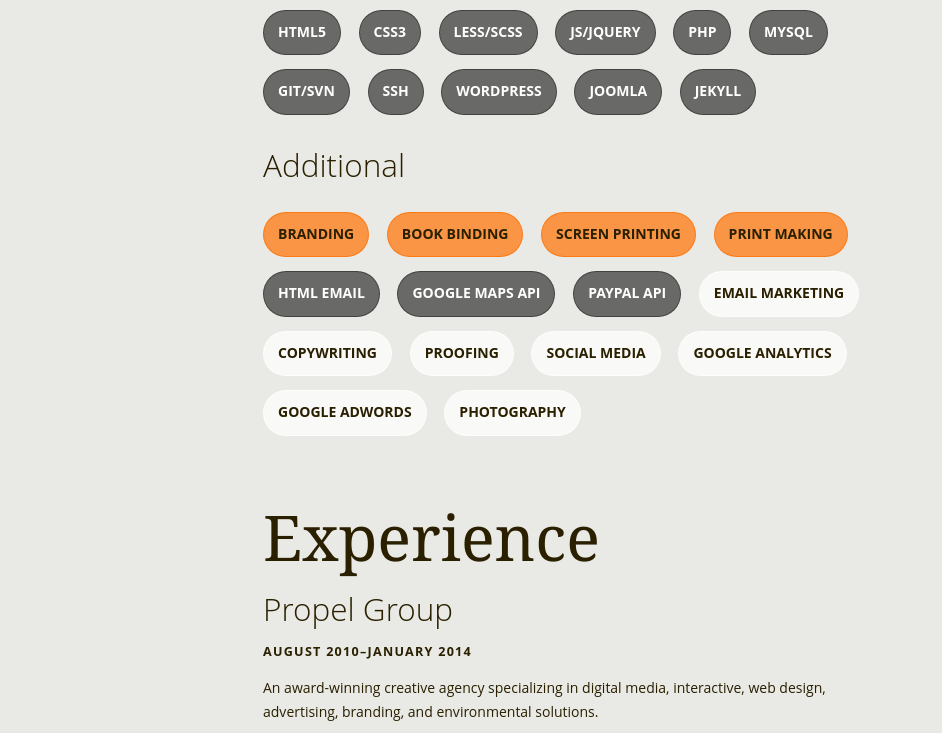
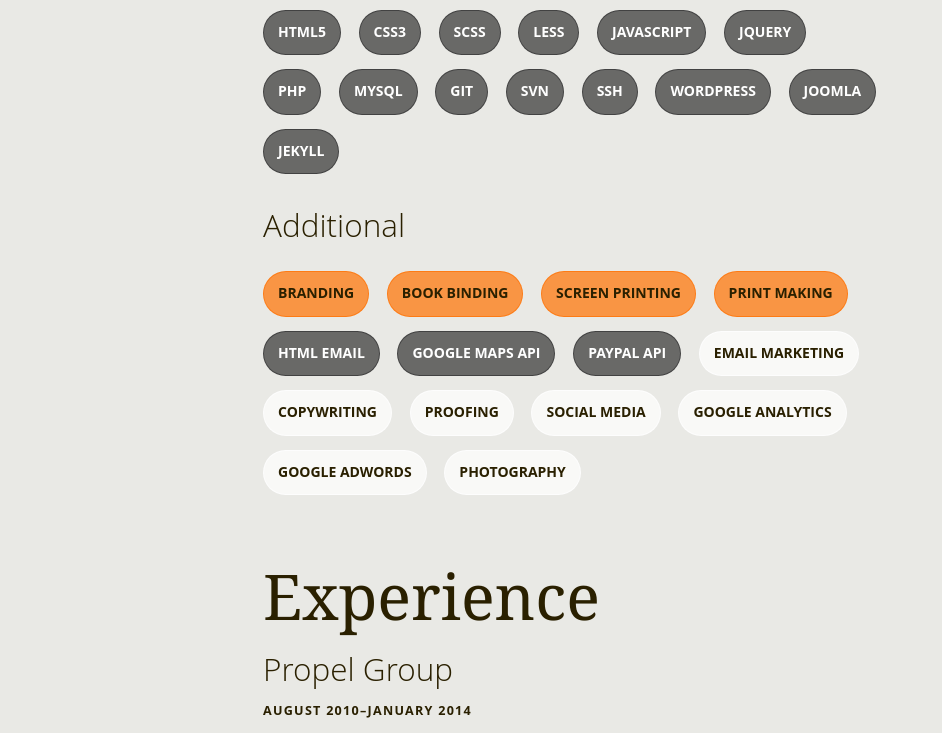
Before and after one commit to geoffthibeau/geoffthibeau.info, a website: page index.html in a window 1280 px wide. Shown: the part 677-1410 px from the top of the page, without its empty margins (0-942 px from the left). Drawn offline with Linux system fonts and the light colour scheme.

Commit message:
Reformats some text

```diff
--- a/index.html
+++ b/index.html
@@ -46,11 +46,14 @@
 			<ul class="skills">
 				<li class="circle-text circle-text-development skill"><span>HTML5</span></li>
 				<li class="circle-text circle-text-development skill"><span>CSS3</span></li>
-				<li class="circle-text circle-text-development skill"><span>LESS/SCSS</span></li>
-				<li class="circle-text circle-text-development skill"><span>JS/jQuery</span></li>
+				<li class="circle-text circle-text-development skill"><span>SCSS</span></li>
+				<li class="circle-text circle-text-development skill"><span>LESS</span></li>
+				<li class="circle-text circle-text-development skill"><span>javascript</span></li>
+				<li class="circle-text circle-text-development skill"><span>jQuery</span></li>
 				<li class="circle-text circle-text-development skill"><span>PHP</span></li>
 				<li class="circle-text circle-text-development skill"><span>MySQL</span></li>
-				<li class="circle-text circle-text-development skill"><span>git/SVN</span></li>
+				<li class="circle-text circle-text-development skill"><span>git</span></li>
+				<li class="circle-text circle-text-development skill"><span>SVN</span></li>
 				<li class="circle-text circle-text-development skill"><span>ssh</span></li>
 				<br class="line-break" />
 				<li class="circle-text circle-text-development skill"><span>WordPress</span></li>
@@ -137,7 +140,7 @@
 			<p>A full-fledged marketing and branding firm.</p>
 			<ul class="positions">
 				<li class="circle-text circle-text-design position"><span>Design Intern</span></li>
-				<li class="circle-text circle-text-development position"><span style="top: 37%;">Front-end Development <br />Intern</span></li>
+				<li class="circle-text circle-text-development position"><span class="three-line">Front-end <br />Development <br />Intern</span></li>
 			</ul>
 			<p>My responsibilities included print advertisements, website design, website maintenance, interacting with vendors, and illustrations for promotional materials. I created the original sheep mascot that they used for social media and email marketing until his untimely death in 2013.</p>
 
```
